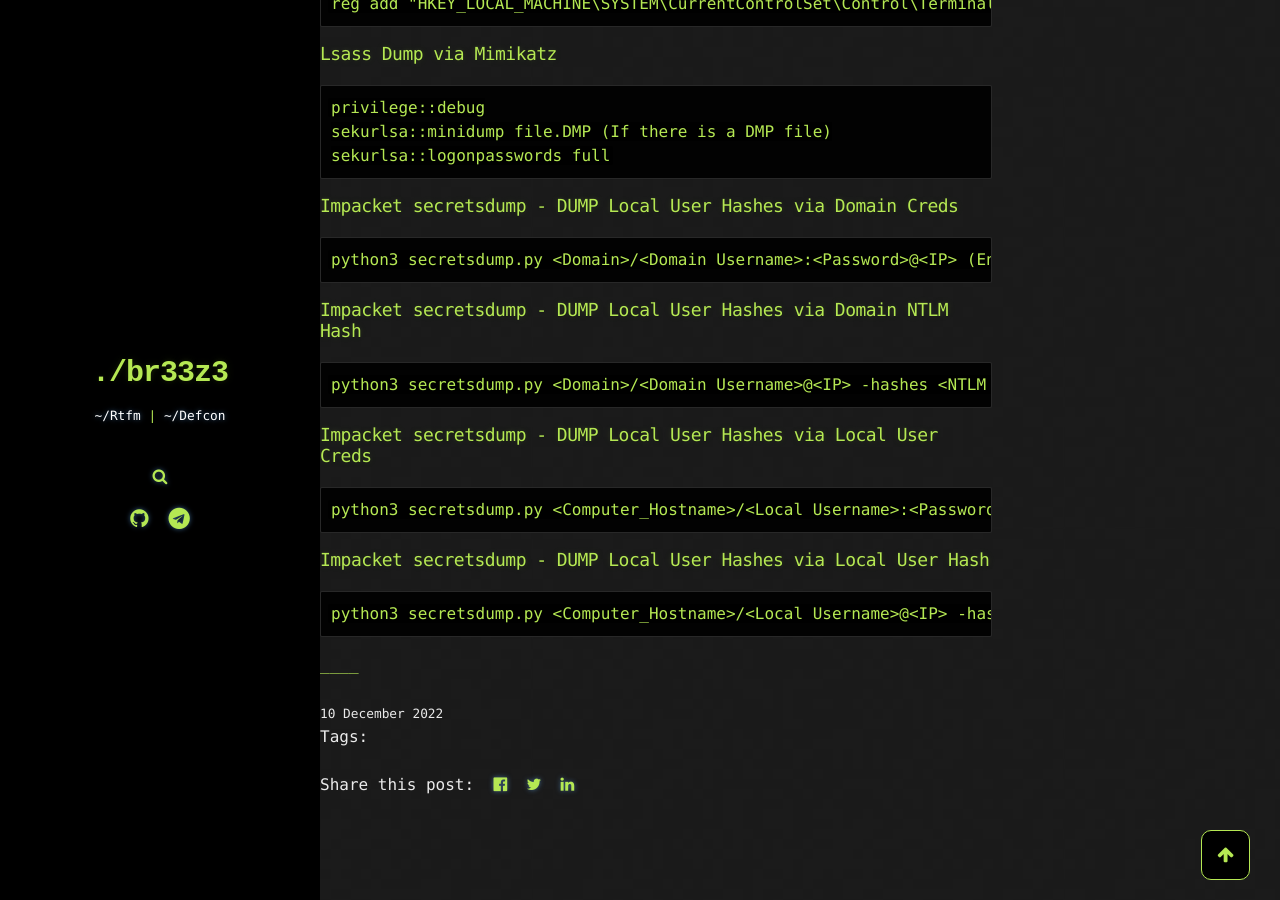
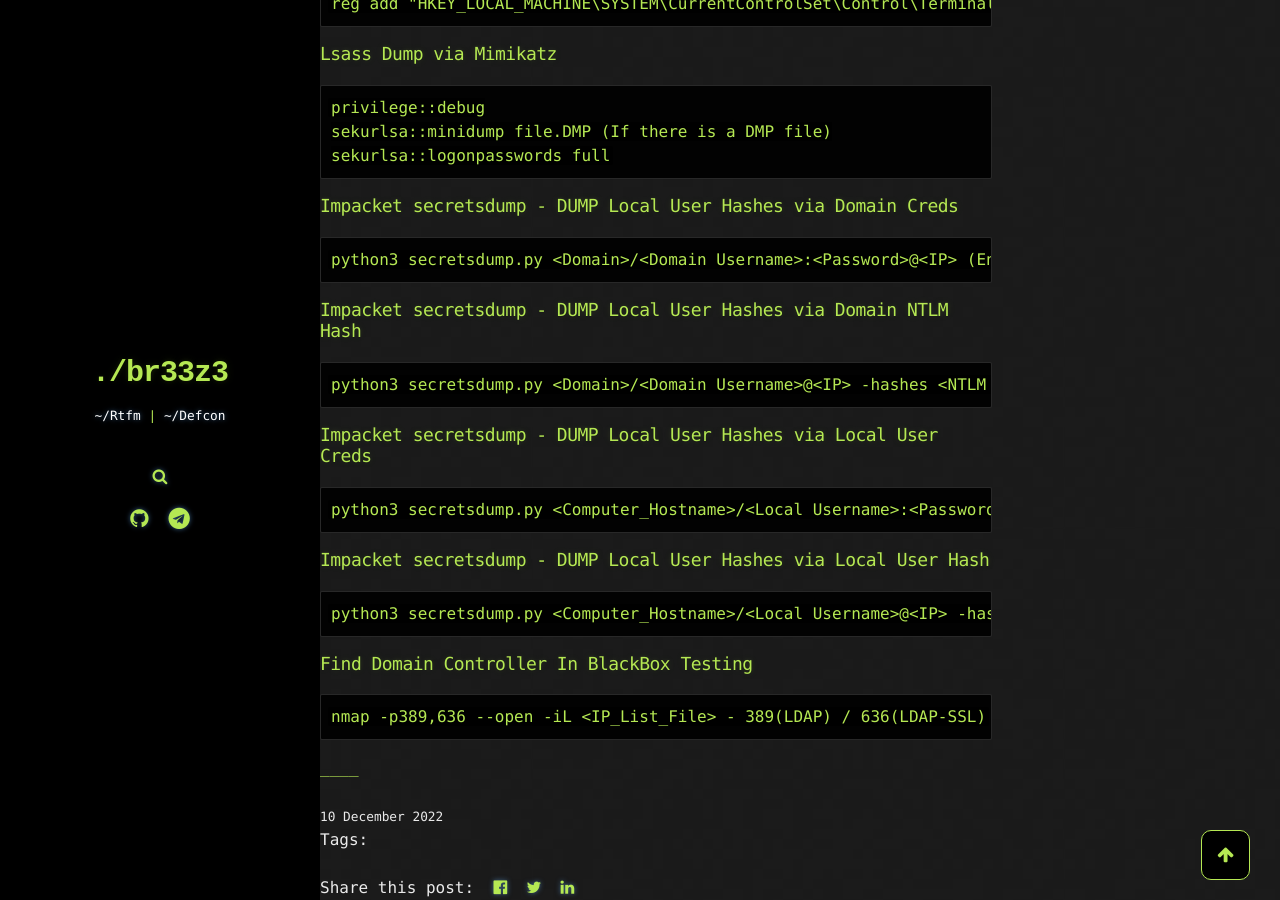
Before and after one commit to br33z3/br33z3.github.io, a Jekyll site: the page built from _pages/rtfm.md, in a window 1280 px wide and 900 px high, scrolled down 536 px. Built offline with Jekyll 4.4.1, drawn with Linux system fonts in a browser that asks for light colours; comment, search, counter and statistics services are not loaded.

Commit message:
Update rtfm.md

```diff
--- a/_pages/rtfm.md
+++ b/_pages/rtfm.md
@@ -46,3 +46,7 @@ date: 2022-12-10
 ### Impacket secretsdump - DUMP Local User Hashes via Local User Hash
 
     python3 secretsdump.py <Computer_Hostname>/<Local Username>@<IP> -hashes <NTLM Hash> (Enter with NTLM Hash)
+
+### Find Domain Controller In BlackBox Testing
+
+    nmap -p389,636 --open -iL <IP_List_File> - 389(LDAP) / 636(LDAP-SSL)
```
